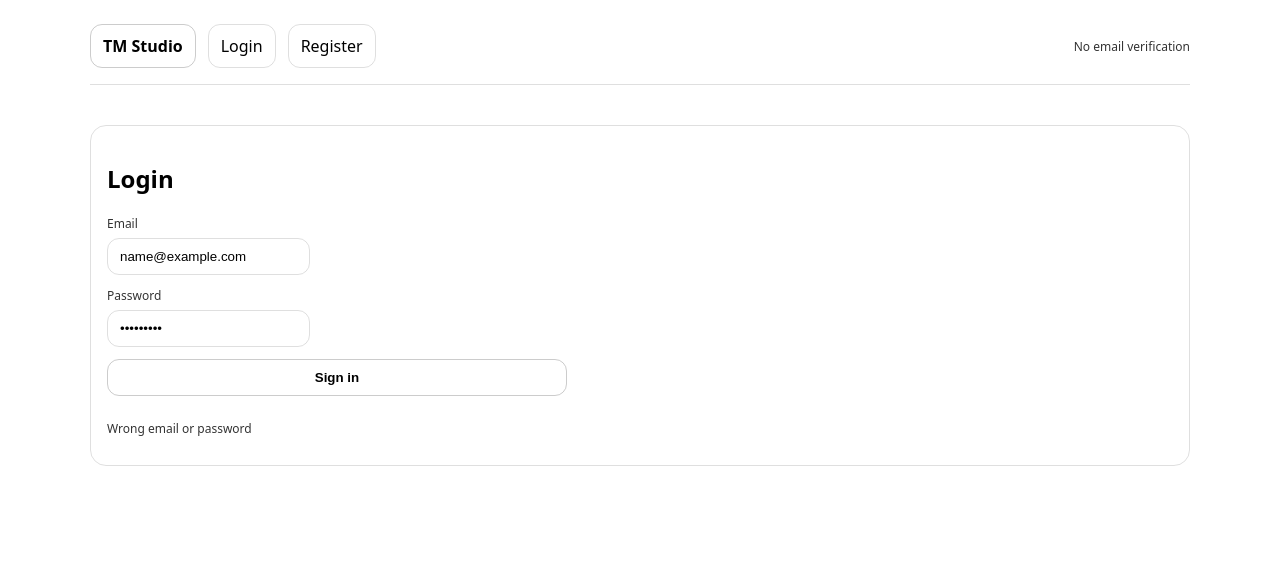
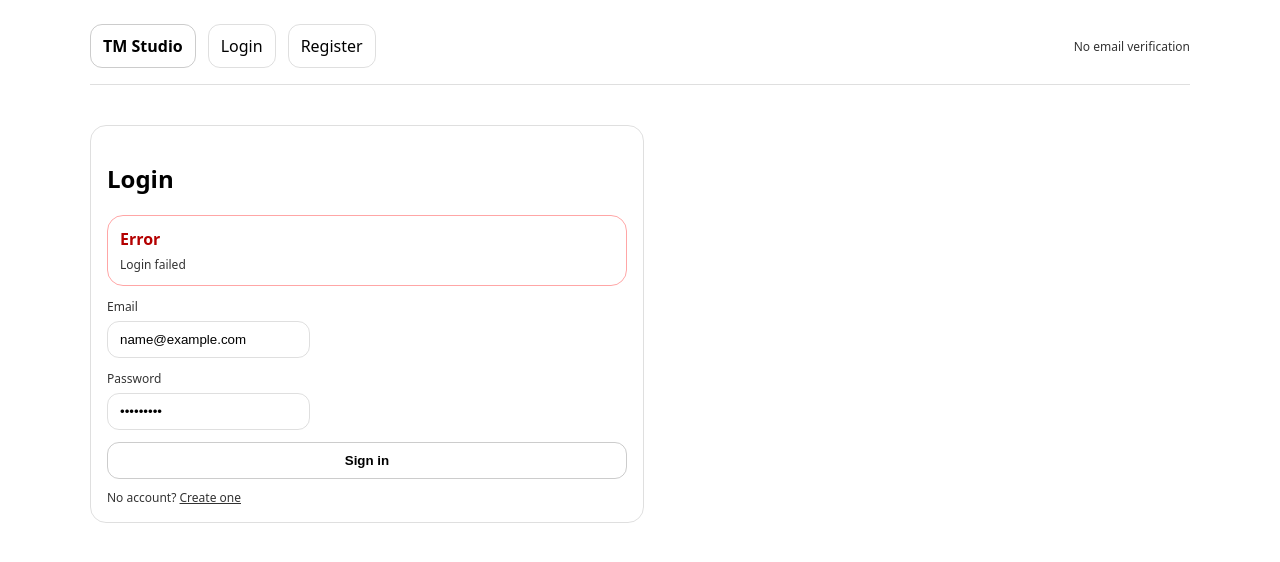
Before and after one commit to AimiliosSpyropoulos/CTM, a Next.js app in the folder project/apps/web/: page /login in a window 1280 px wide. Both pictures are taken after typing "name@example.com", "Sample123" into the empty fields and a click on the button "Sign in". Shown: the top 562 px of the page. Built offline with nearby package versions, Linux system fonts and the light colour scheme; no server answers.

Commit message:
Update page.tsx

```diff
--- a/project/apps/web/src/app/login/page.tsx
+++ b/project/apps/web/src/app/login/page.tsx
@@ -1,50 +1,84 @@
 'use client';
 
+import { useMemo, useState } from 'react';
+import { useSearchParams } from 'next/navigation';
 import { signIn } from 'next-auth/react';
-import { useSearchParams } from 'next/navigation';
-import { useState } from 'react';
+import Link from 'next/link';
 
 export default function LoginPage() {
   const params = useSearchParams();
-  const next = params.get('next') ?? '/dashboard';
+
+  // In some TS setups useSearchParams can be typed as possibly null.
+  // Guard it so `next build` never fails.
+  const next = useMemo(() => {
+    const v = params?.get('next');
+    return v && v.trim().length > 0 ? v : '/dashboard';
+  }, [params]);
+
   const [error, setError] = useState<string | null>(null);
 
   async function onSubmit(e: React.FormEvent<HTMLFormElement>) {
     e.preventDefault();
     setError(null);
-    const fd = new FormData(e.currentTarget);
-    const email = String(fd.get('email') ?? '');
-    const password = String(fd.get('password') ?? '');
+
+    const form = new FormData(e.currentTarget);
+    const email = String(form.get('email') ?? '').trim();
+    const password = String(form.get('password') ?? '');
+
+    if (!email || !password) {
+      setError('Missing email or password');
+      return;
+    }
 
     const res = await signIn('credentials', {
       email,
       password,
-      redirect: false
+      redirect: false,
+      callbackUrl: next
     });
 
-    if (!res || res.error) {
-      setError('Wrong email or password');
+    if (!res) {
+      setError('Login failed');
       return;
     }
 
-    window.location.href = next;
+    if (res.error) {
+      setError(res.error);
+      return;
+    }
+
+    // res.url is the destination when redirect:false
+    window.location.href = res.url ?? next;
   }
 
   return (
-    <div className="card">
+    <div className="card" style={{ maxWidth: 520 }}>
       <h2>Login</h2>
-      <form onSubmit={onSubmit} style={{ display: 'grid', gap: 12, maxWidth: 460 }}>
+
+      {error && (
+        <div className="card" style={{ border: '1px solid rgba(255,0,0,.35)', padding: 12 }}>
+          <b style={{ color: 'rgb(180,0,0)' }}>Error</b>
+          <div className="small" style={{ marginTop: 6 }}>{error}</div>
+        </div>
+      )}
+
+      <form onSubmit={onSubmit} style={{ display: 'grid', gap: 12, marginTop: 12 }}>
         <div>
           <label>Email</label>
           <input name="email" type="email" required />
         </div>
+
         <div>
           <label>Password</label>
           <input name="password" type="password" required />
         </div>
+
         <button className="button primary" type="submit">Sign in</button>
-        {error && <p className="small">{error}</p>}
       </form>
+
+      <div className="small" style={{ marginTop: 10 }}>
+        No account? <Link href="/register">Create one</Link>
+      </div>
     </div>
   );
 }
```
